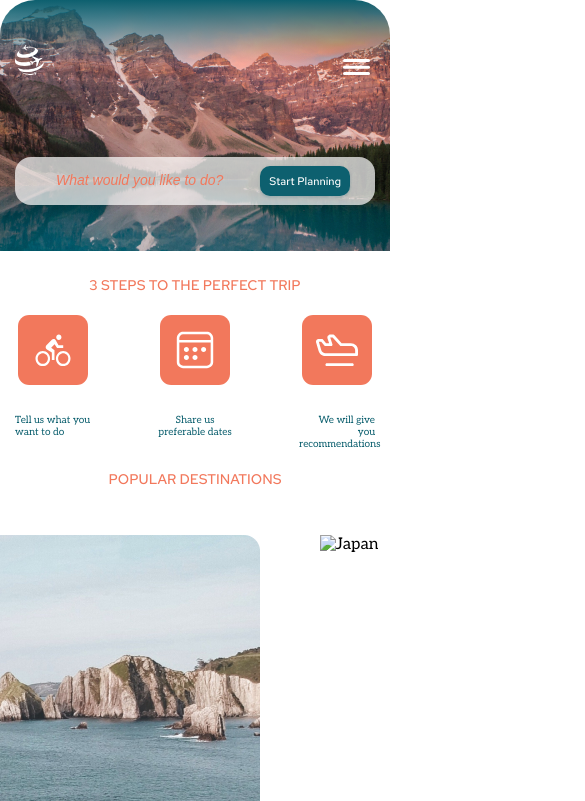
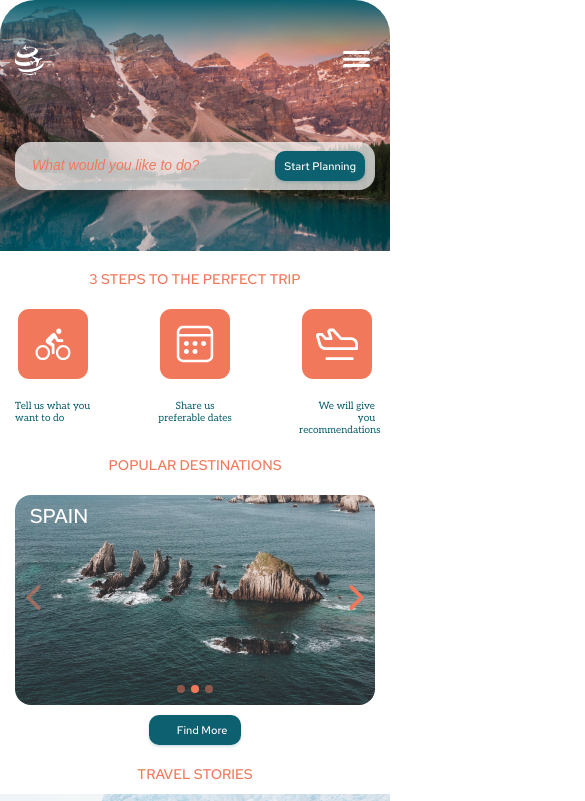
Before and after one commit to larvolynkina/Momentum, a plain HTML site: page Travel/index.html in a window 390 px wide. Shown: the top 801 px of the page, 585 px wide, since content can reach past the window. Drawn offline with Linux system fonts and the light colour scheme.

Commit message:
feat: mobile pre-final

```diff
--- a/Travel/css/style.css
+++ b/Travel/css/style.css
@@ -6,7 +6,7 @@ body {
     margin: auto;
     min-width: 1440px;
     scroll-behavior: smooth;
-    overflow-x: hidden;
+    /* overflow-x: hidden; */
     font-family: "Aleo", serif;
 }
 
@@ -261,7 +261,7 @@ h2 {
     left: 50%;
     transform: translate(-50%, 0);
     width: 228px;
-    height: 59px;
+    /* height: 59px; */
     margin-top: 35px;
     padding: 13.5px 31px;
     background: #0d606f;
@@ -434,6 +434,7 @@ h2 {
     .steps p {
         font-size: 10px;
         line-height: 12px;
+        margin-top: 16px;
     }
 
     .left {
@@ -475,7 +476,7 @@ h2 {
         width: 360px;
         margin: auto;
         height: 48px;
-        margin-top: 67px;
+        margin-top: 52px;
         background: rgba(255, 255, 255, 0.7);
         border-radius: 16px;
     }
@@ -493,7 +494,8 @@ h2 {
     }
 
     .search-form input {
-        width: 200px;
+        width: 239px;
+        margin-left: 17px;
     }
 
     /* .stories-img img {
@@ -528,12 +530,13 @@ h2 {
 
     .stories-item {
         width: 360px;
-        height: 130px;
-        margin-bottom: 15px;
+        /* height: 130px; */
+        margin-bottom: 10px;
     }
 
     .stories-img {
         margin-right: 10px;
+
     }
 
     .stories-wrapper {
@@ -546,7 +549,7 @@ h2 {
 
     .find-link {
         width: 92px;
-        height: 30px;
+        /* height: 30px; */
         font-size: 11px;
         line-height: 15px;
         padding: 7.5px 13.5px;
@@ -566,6 +569,8 @@ h2 {
 
     .footer-wrapper {
         width: 390px;
+        padding-top: 12px;
+        padding-left: 5px;
     }
 
     .footer-text {
@@ -623,6 +628,7 @@ h2 {
         height: 16px;
         cursor: pointer;
         margin-right: 20px;
+        top: -8px;
     }
 
     .burger-menu.active {
@@ -684,7 +690,7 @@ h2 {
     }
 
     .steps {
-        margin-top: 24px;
+        margin-top: 33px;
         margin-bottom: 20px;
         padding-bottom: 0;
     }
@@ -700,5 +706,72 @@ h2 {
         display: block;
     }
 
+    .popular-list {
+        margin-top: 20px;
+        width: auto;
+        left: 0;
+    }
+
+    .popular-list-item {
+        margin-left: 15px;
+        margin-right: 15px;
+        width: auto;
+        height: 210px;
+        transition: all 0.5s ease 0s;
+        display: none;
+    }
+
+    .popular-list-item.active {
+        display: block;
+    }
+
+    .popular-list-item img {
+        border-radius: 16px;
+    }
+
+    .popular-caption {
+        font-size: 20px;
+        line-height: 26px;
+        top: -207px;
+    }
+
+    .popular-links-list {
+        position: relative;
+        bottom: 26px;
+        width: 36px;
+        height: 8px;
+        margin-top: 0;
+    }
+
+    .find-mobile {
+        margin-top: 2px;
+        /* transform: translate(-50%, -50px); */
+    }
+
+    .popular-links-item img {
+        width: 8px;
+        height: 8px;
+    }
+
+    .see-link {
+        margin-top: -5px;
+    }
+
+    .popular-list::before {
+        content: url("../icon/left-icon.svg");
+        position: absolute;
+        top: 50%;
+        transform: translate(26px, -50%);
+        cursor: pointer;
+    }
+
+    .popular-list::after {
+        content: url("../icon/right-icon.svg");
+        position: absolute;
+        top: 50%;
+        right: 0;
+        transform: translate(-26px, -50%);
+        cursor: pointer;
+    }
 
 }
--- a/Travel/index.html
+++ b/Travel/index.html
@@ -94,43 +94,49 @@
             <section id="destinations" class="destinations">
                 <h2>POPULAR DESTINATIONS</h2>
                 <ul class="popular-list">
-                    <li class="popular-list-item">
+                    <li class="popular-list-item active">
                         <figure>
-                            <img src="img/Rectangle23.jpg" width="800" height="800" alt="Spain" />
+                            <picture>
+                                <source media="(max-width: 390px)" srcset="img/Rectangle26.jpg">
+                                <source media="(min-width: 391px)" srcset="img/Rectangle23.jpg">
+                                <img src="img/Rectangle23.jpg" alt="Spain">
+                            </picture>
                             <figcaption class="popular-caption">SPAIN</figcaption>
                         </figure>
                     </li>
                     <li class="popular-list-item">
                         <figure>
-                            <img src="img/Rectangle24.jpg" width="800" height="800" alt="Japan" />
+                            <picture>
+                                <source media="(max-width: 390px)" srcset="img/Rectangle34.jpg">
+                                <source media="(min-width: 391px)" srcset="img/Rectangle24.jpg">
+                                <img src="img/Rectangle24.jpg" alt="Japan">
+                            </picture>
                             <figcaption class="popular-caption">JAPAN</figcaption>
                         </figure>
                     </li>
                     <li class="popular-list-item">
                         <figure>
-                            <img src="img/Rectangle25.jpg" width="800" height="800" alt="USA" />
+                            <picture>
+                                <source media="(max-width: 390px)" srcset="img/Rectangle35.jpg">
+                                <source media="(min-width: 391px)" srcset="img/Rectangle25.jpg">
+                                <img src="img/Rectangle25.jpg" alt="USA">
+                            </picture>
                             <figcaption class="popular-caption">USA</figcaption>
                         </figure>
                     </li>
                 </ul>
                 <ul class="popular-links-list">
-                    <li>
-                        <popular-links-item>
-                            <a href="#"><img src="icon/Ellipse1.svg" alt="Ellipse1" /></a>
-                        </popular-links-item>
+                    <li class="popular-links-item">
+                        <a href="#"><img src="icon/Ellipse1.svg" alt="Ellipse1" /></a>
                     </li>
-                    <li>
-                        <popular-links-item>
-                            <a href="#"><img src="icon/Ellipse2.svg" alt="Ellipse1" /></a>
-                        </popular-links-item>
+                    <li class="popular-links-item">
+                        <a href="#"><img src="icon/Ellipse2.svg" alt="Ellipse1" /></a>
                     </li>
-                    <li>
-                        <popular-links-item>
-                            <a href="#"><img src="icon/Ellipse1.svg" alt="Ellipse1" /></a>
-                        </popular-links-item>
+                    <li class="popular-links-item">
+                        <a href="#"><img src="icon/Ellipse1.svg" alt="Ellipse1" /></a>
                     </li>
                 </ul>
-                <button type="button" class="find-link btn">Find More</button>
+                <button type="button" class="find-link btn find-mobile">Find More</button>
             </section>
             <section id="stories" class="stories">
                 <h2 class="stories-header">TRAVEL STORIES</h2>
```
Also changed, not shown: Travel/icon/left-icon.svg (added), Travel/icon/right-icon.svg (added), Travel/img/Rectangle 26.jpg (deleted), Travel/img/Rectangle26.jpg (added), Travel/img/Rectangle34.jpg (added), Travel/img/Rectangle35.jpg (added).
